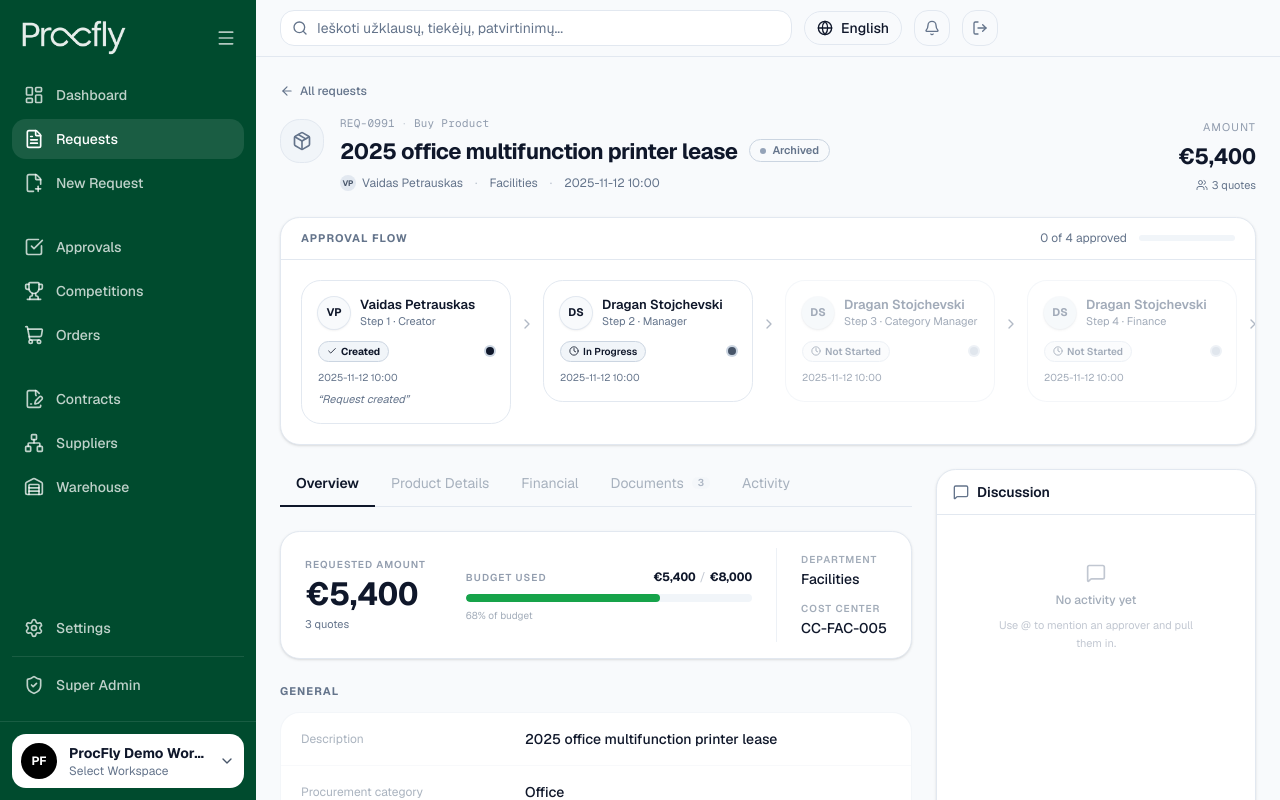
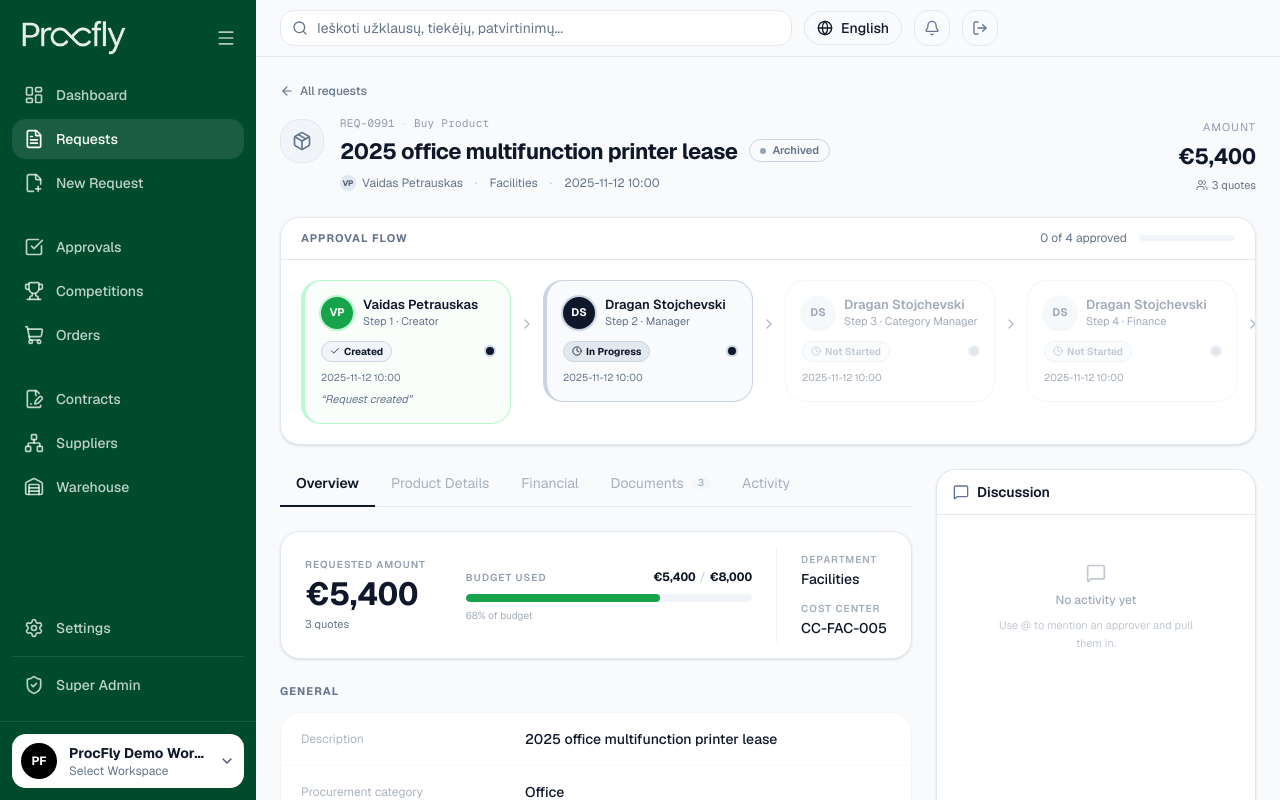
Before and after one commit to lukaskojalaproc/procfly-design, a Next.js app: page /requests/a1 in a window 1280 px wide. Shown: the top 800 px of the page. Built offline with nearby package versions, Linux system fonts and the light colour scheme.

Commit message:
feat: update styles and states for request approval flow component
Co-authored-by: VaidasProcfly <292115477+VaidasProcfly@users.noreply.github.com>

```diff
--- a/components/request-approval-flow.tsx
+++ b/components/request-approval-flow.tsx
@@ -22,26 +22,26 @@ const stateStyles: Record<DisplayState, {
 }> = {
   // Green — only Approved
   approved: {
-    card: "border-border bg-card",
+    card: "border-l-4 border-l-[#16a34a] border-t border-r border-b border-[#bbf7d0] bg-[#f9fefb]",
     dot: "bg-[#16a34a] ring-[#bbf7d0]",
     label: "Approved",
-    labelCls: "text-[#166534] bg-[#f0fdf4] border border-[#bbf7d0]",
+    labelCls: "text-[#166534] bg-[#dcfce7] border border-[#bbf7d0] font-bold",
     icon: Check,
   },
   // Slate-dark — In Progress
   in_progress: {
-    card: "border-border bg-card",
-    dot: "bg-[#475569] ring-[#CBD5E1]",
+    card: "border-l-4 border-l-[#0F172A] border-t border-r border-b border-[#CBD5E1] bg-[#F8FAFC]",
+    dot: "bg-[#0F172A] ring-[#CBD5E1]",
     label: "In Progress",
-    labelCls: "text-[#0F172A] bg-[#F1F5F9] border border-[#CBD5E1]",
+    labelCls: "text-[#0F172A] bg-[#E2E8F0] border border-[#CBD5E1] font-bold",
     icon: Clock,
   },
   // Slate-muted — Not Started
   not_started: {
-    card: "border-border/60 bg-card",
+    card: "border border-border/60 bg-card",
     dot: "bg-[#CBD5E1] ring-[#E2E8F0]",
     label: "Not Started",
-    labelCls: "text-[#64748B] bg-[#F8FAFC] border border-[#E2E8F0]",
+    labelCls: "text-[#94A3B8] bg-[#F8FAFC] border border-[#E2E8F0]",
     icon: Clock,
   },
   // Red — only Rejected
@@ -117,9 +117,13 @@ export function RequestApprovalFlow({
                   {/* Top: avatar + name */}
                   <div className="flex items-start gap-2.5">
                     <span className={cn(
-                      "flex size-8 shrink-0 items-center justify-center rounded-full text-[11px] font-bold shadow-sm ring-1",
+                      "flex size-8 shrink-0 items-center justify-center rounded-full text-[11px] font-bold shadow-sm ring-2",
                       dState === "not_started"
-                        ? "bg-muted text-muted-foreground ring-border/40"
+                        ? "bg-muted text-muted-foreground ring-border/30"
+                        : dState === "approved"
+                        ? "bg-[#16a34a] text-white ring-[#bbf7d0]"
+                        : dState === "in_progress"
+                        ? "bg-[#0F172A] text-white ring-[#CBD5E1]"
                         : "bg-background text-foreground ring-border",
                     )}>
                       {initials(step.name)}
```
